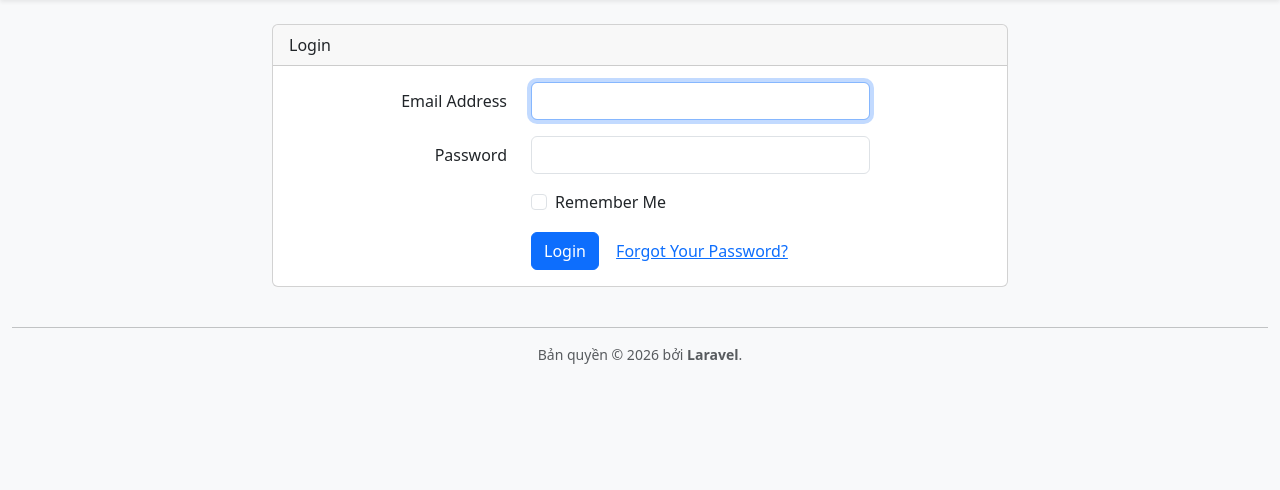
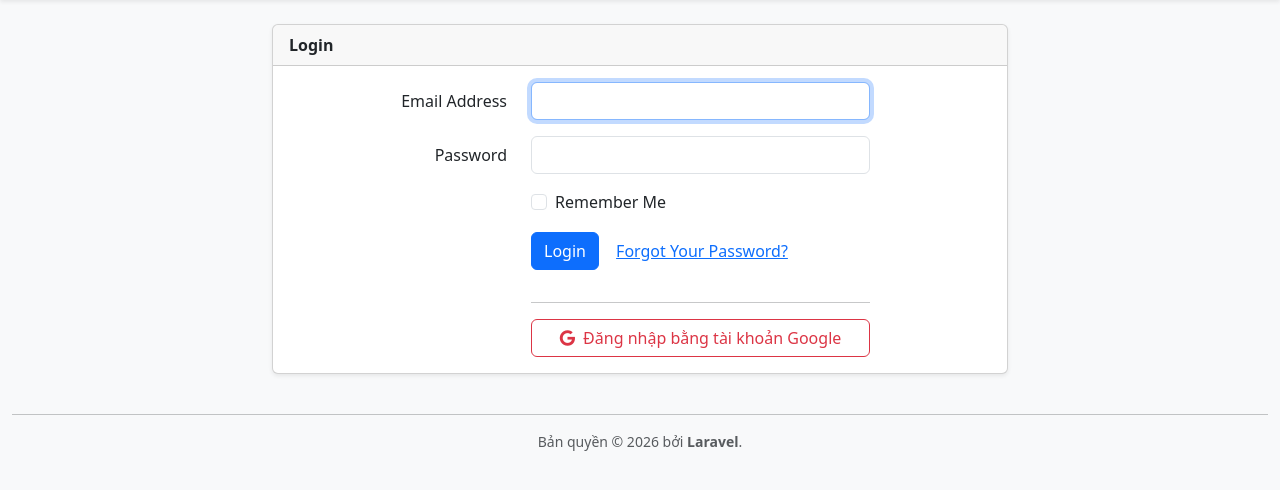
Before and after one commit to DTH235655-NGUYENTRUNGHIEU/laptopshop, a Laravel app: page /login in a window 1280 px wide. Shown: the part 56-546 px from the top of the page. Run offline with Laravel 12, Linux system fonts and the light colour scheme; some libraries are stand-ins or nearby versions.

Commit message:
Tích hợp nút "Đăng nhập bằng Google" vào trang đăng nhập

```diff
--- a/resources/views/auth/login.blade.php
+++ b/resources/views/auth/login.blade.php
@@ -4,8 +4,8 @@
 <div class="container">
     <div class="row justify-content-center">
         <div class="col-md-8">
-            <div class="card">
-                <div class="card-header">{{ __('Login') }}</div>
+            <div class="card shadow-sm">
+                <div class="card-header fw-semibold">{{ __('Login') }}</div>
 
                 <div class="card-body">
                     <form method="POST" action="{{ route('login') }}">
@@ -64,6 +64,17 @@
                                 @endif
                             </div>
                         </div>
+
+                        @if (Route::has('google.login'))
+                            <div class="row mt-3">
+                                <div class="col-md-6 offset-md-4">
+                                    <hr class="my-3" />
+                                    <a href="{{ route('google.login') }}" class="btn btn-outline-danger w-100">
+                                        <i class="fa-brands fa-google me-1"></i> Đăng nhập bằng tài khoản Google
+                                    </a>
+                                </div>
+                            </div>
+                        @endif
                     </form>
                 </div>
             </div>
```
